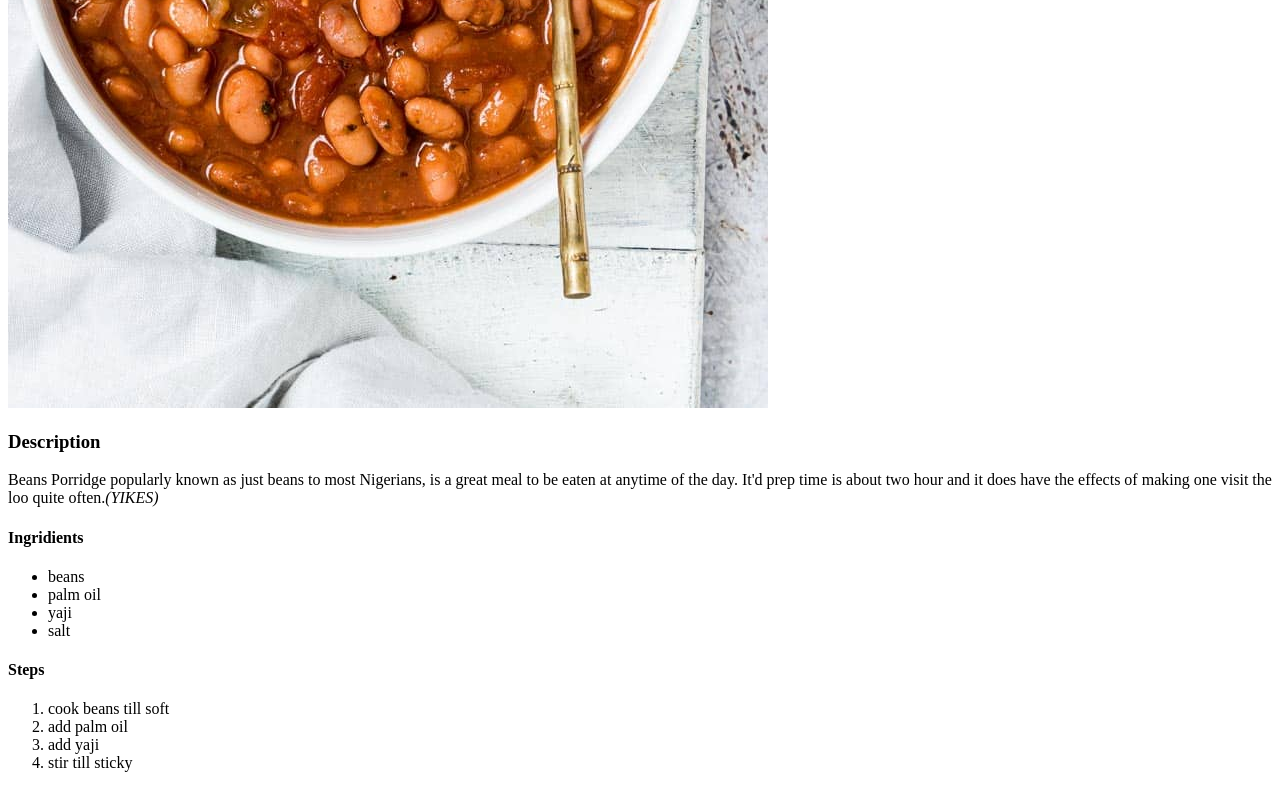
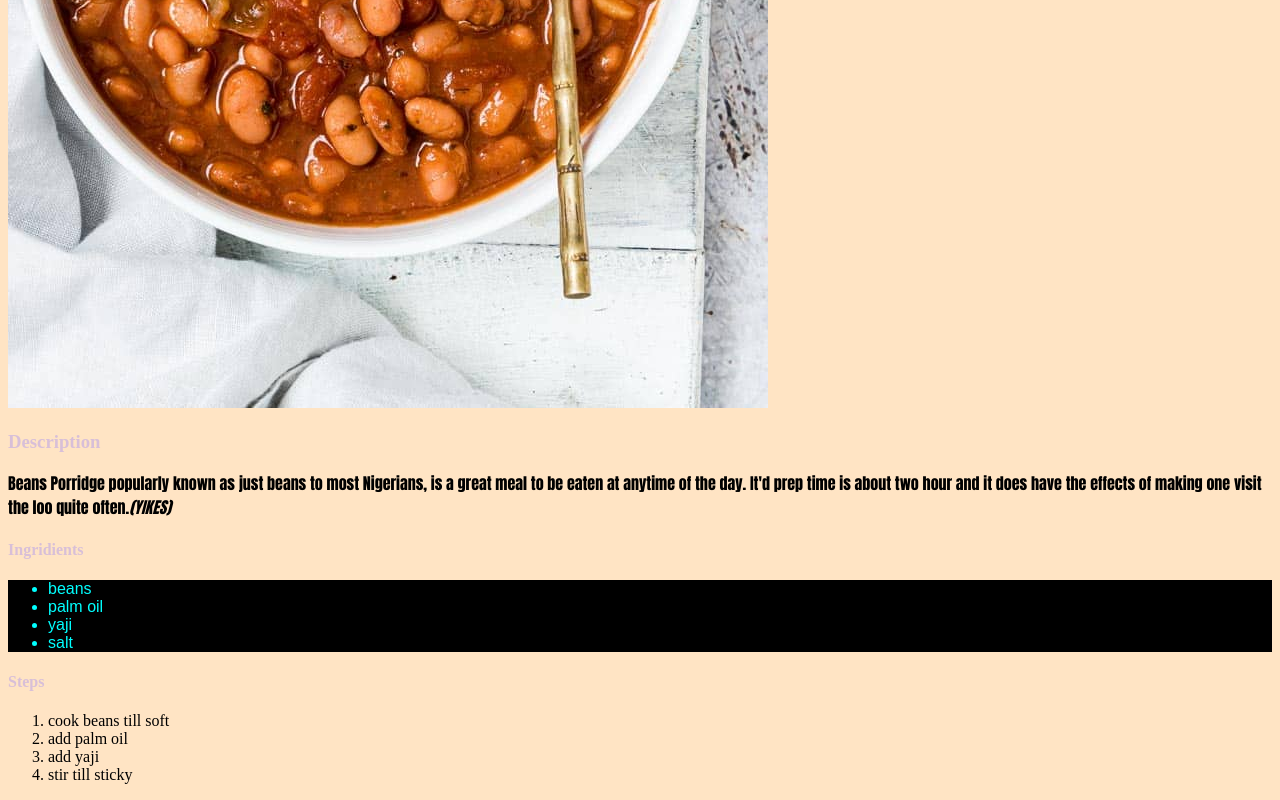
Before and after one commit to Ronald-Ruckus/odin-recipes2, a plain HTML site: page recipes/beans.html in a window 1280 px wide. Shown: the part 812-1612 px from the top of the page. Drawn offline with Linux system fonts and the light colour scheme.

Commit message:
Added styling to all the pages!

```diff
--- a/recipes/beans.html
+++ b/recipes/beans.html
@@ -4,6 +4,7 @@
     <meta charset="UTF-8">
     <meta name="viewport" content="width=device-width, initial-scale=1.0">
     <title>Beans</title>
+    <link rel="stylesheet" href="../style.css">
 </head>
 
 <body>
--- /dev/null
+++ b/style.css
@@ -0,0 +1,19 @@
+body{
+    background-color: bisque;
+}
+
+ul, a{
+    font-family: Arial, Helvetica, sans-serif;
+    color: aqua;
+    background-color: black;
+}
+
+
+h1, h3, h4{
+    font-family: 'Times New Roman', Times, serif;
+    color: thistle;
+}
+
+p{
+    font-family: Impact, Haettenschweiler, 'Arial Narrow Bold', sans-serif;
+}
```
Also changed, not shown: index.html (+1 -0 lines), recipes/spaghetti.html (+1 -0 lines), recipes/yam_and_egg.html (+1 -0 lines).
